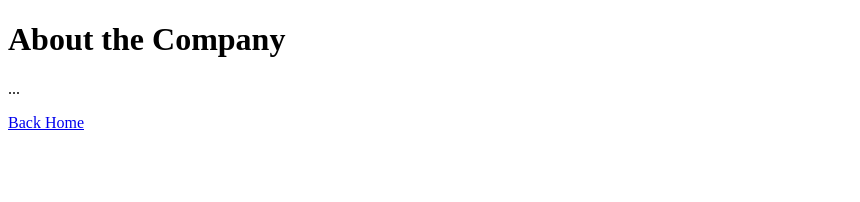
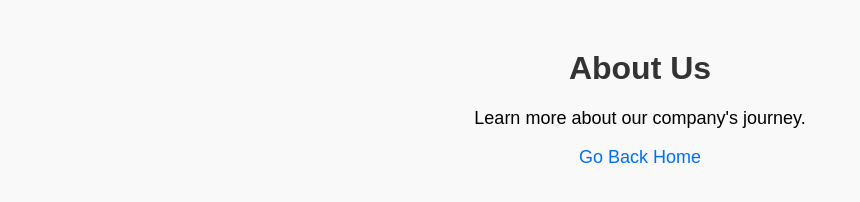
Before and after one commit to ddave7/BTI-Assignment-01-demo, a website: page public/views/about.html in a window 1280 px wide. Shown: the whole page, without its empty margins (0-860 px from the left). Drawn offline with Linux system fonts and the light colour scheme.

Commit message:
public.css creation

```diff
--- /dev/null
+++ b/public/public.css
@@ -0,0 +1,27 @@
+/* public/public.css */
+body {
+    font-family: Arial, sans-serif;
+    background-color: #f9f9f9;
+    margin: 0;
+    padding: 0;
+  }
+
+  h1 {
+    color: #333;
+    text-align: center;
+    margin-top: 50px;
+  }
+
+  p {
+    text-align: center;
+    font-size: 18px;
+  }
+
+  a {
+    color: #0070f3;
+    text-decoration: none;
+  }
+
+  a:hover {
+    text-decoration: underline;
+  }
--- a/public/views/about.html
+++ b/public/views/about.html
@@ -4,10 +4,11 @@
     <meta charset="UTF-8" />
     <meta name="viewport" content="width=device-width, initial-scale=1.0" />
     <title>About</title>
+    <link rel="stylesheet" href="/public/public.css" />
   </head>
   <body>
-    <h1>About the Company</h1>
-    <p>...</p>
-    <p><a href="/">Back Home</a></p>
+    <h1>About Us</h1>
+    <p>Learn more about our company's journey.</p>
+    <p><a href="/">Go Back Home</a></p>
   </body>
 </html>
```
Also changed, not shown: public/views/home.html (+2 -1 lines).
